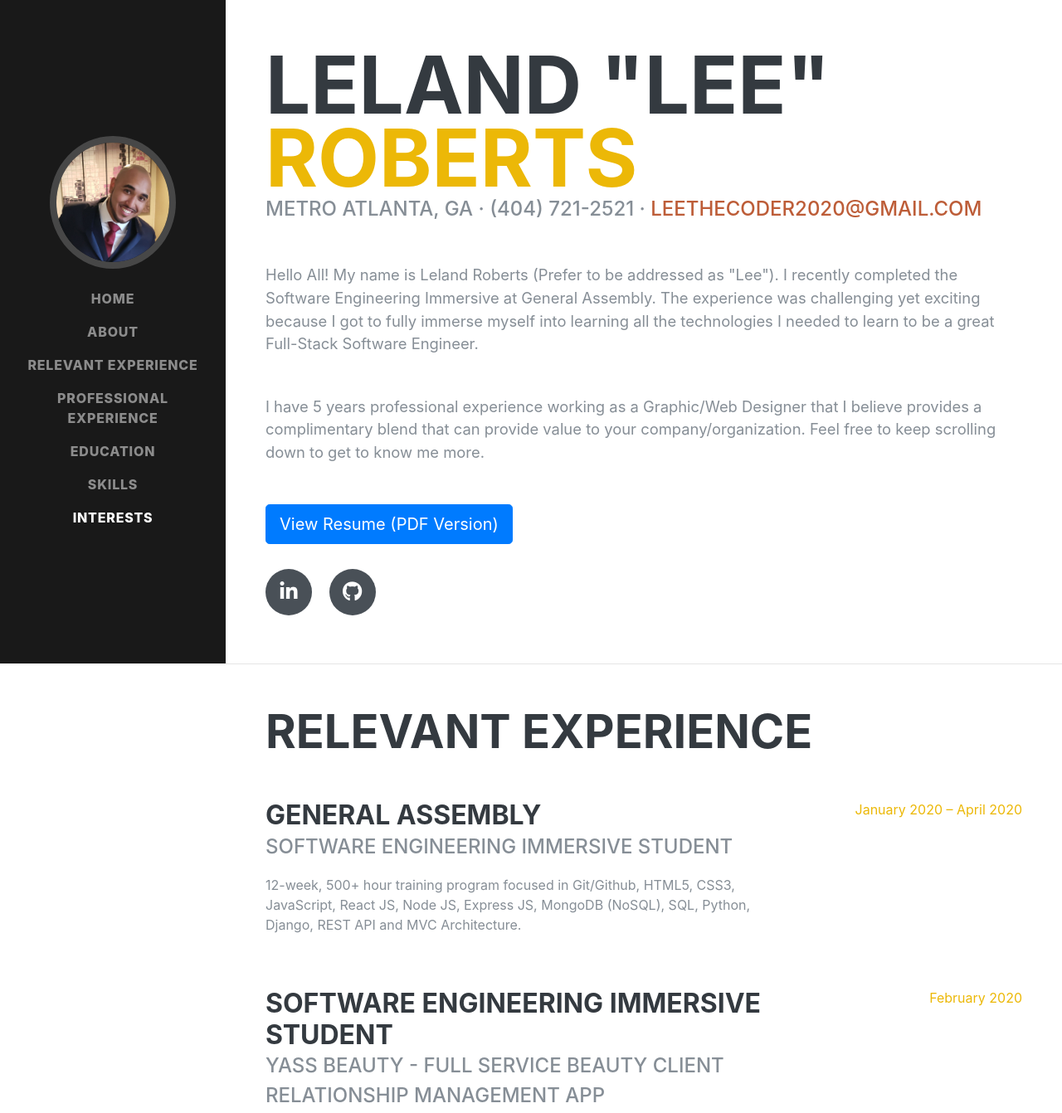
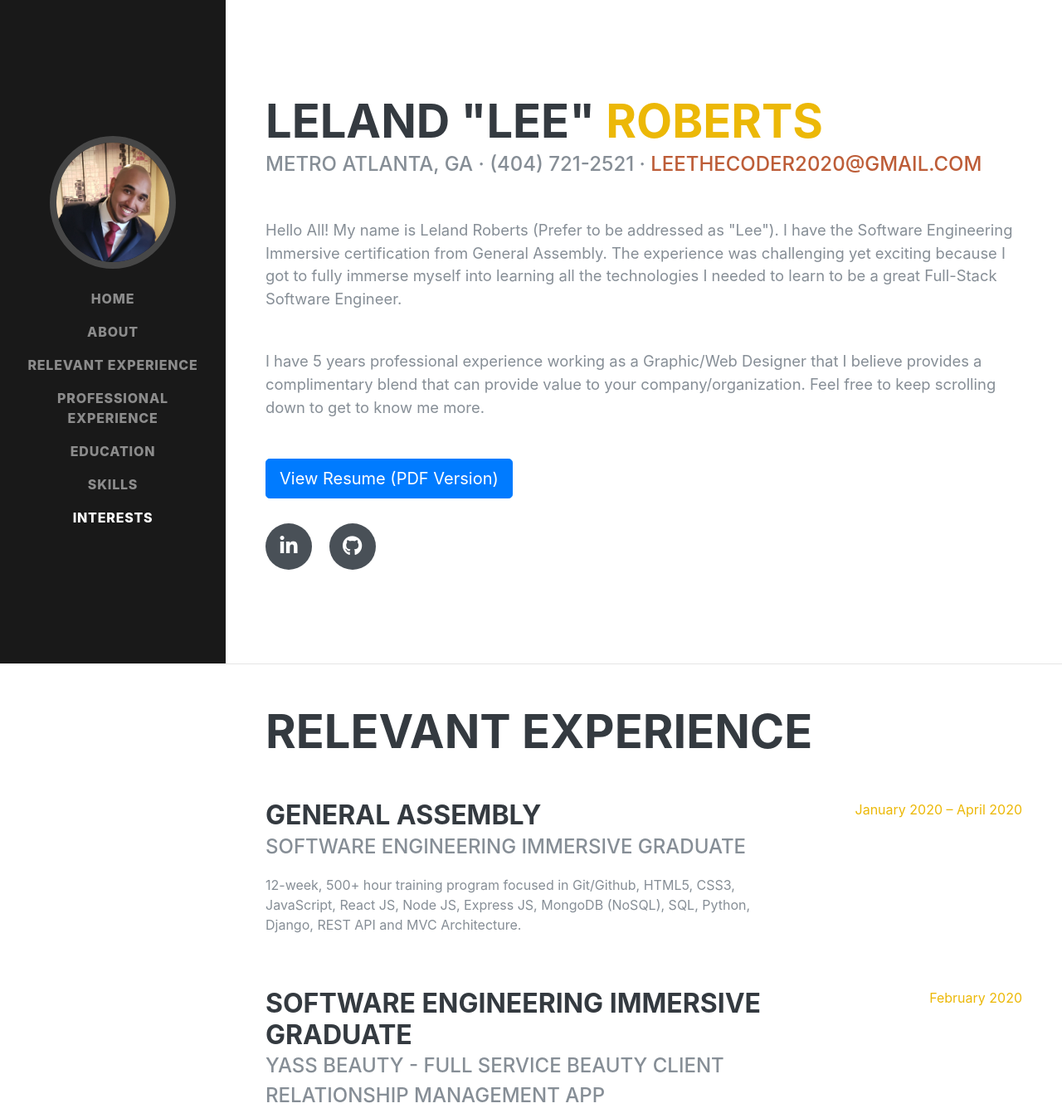
Before and after one commit to lrobert4/portfolio-resume, a website with bundled scripts: page index.html in a window 1280 px wide. Shown: the top 1342 px of the page at 83% size. Built offline with nearby package versions, Linux system fonts and the light colour scheme; a web font is replaced by a local one.

Commit message:
Edited some verbiage

```diff
--- a/index.html
+++ b/index.html
@@ -69,14 +69,14 @@
 
     <section class="resume-section p-3 p-lg-5 d-flex align-items-center" id="about">
       <div class="w-100">
-        <h1 class="mb-0">Leland "Lee"
+        <h2 class="mb-0">Leland "Lee"
           <span class="text-primary">Roberts</span>
-        </h1>
+        </h2>
         <div class="subheading mb-5">Metro Atlanta, GA · (404) 721-2521 ·
           <a href="mailto:leethecoder2020@gmail.com">leethecoder2020@gmail.com</a>
         </div>
         <p class="lead mb-5">Hello All! My name is Leland Roberts (Prefer to be addressed as "Lee").
-          I recently completed the Software Engineering Immersive at General Assembly.
+          I have the Software Engineering Immersive certification from General Assembly.
           The experience was challenging yet exciting because I got to fully immerse myself into learning
           all the technologies I needed to learn to be a great Full-Stack Software Engineer.
 
@@ -113,7 +113,7 @@
         <div class="resume-item d-flex flex-column flex-md-row justify-content-between mb-5">
           <div class="resume-content">
             <h3 class="mb-0">General Assembly</h3>
-            <div class="subheading mb-3">Software Engineering Immersive Student </div>
+            <div class="subheading mb-3">Software Engineering Immersive Graduate </div>
             <p>12-week, 500+ hour training program focused in Git/Github, HTML5, CSS3, JavaScript, React JS, Node JS,
               Express JS, MongoDB (NoSQL), SQL, Python, Django, REST API and MVC Architecture.</p>
           </div>
@@ -124,7 +124,7 @@
 
         <div class="resume-item d-flex flex-column flex-md-row justify-content-between mb-5">
           <div class="resume-content">
-            <h3 class="mb-0">Software Engineering Immersive Student</h3>
+            <h3 class="mb-0">Software Engineering Immersive Graduate</h3>
             <div class="subheading mb-3">YASS Beauty - Full Service Beauty Client Relationship Management App</div>
             <ul>
               <li>Orchestrated how MVC architecture of the app would operate.</li>
@@ -142,7 +142,7 @@
 
         <div class="resume-item d-flex flex-column flex-md-row justify-content-between mb-5">
           <div class="resume-content">
-            <h3 class="mb-0">Software Engineering Immersive Student</h3>
+            <h3 class="mb-0">Software Engineering Immersive Graduate</h3>
             <div class="subheading mb-3">Real Property Solutions - Property Management App</div>
             <ul>
               <li>Orchestrated how MVC architecture of the app would operate.</li>
@@ -234,7 +234,7 @@
         <div class="resume-item d-flex flex-column flex-md-row justify-content-between mb-5">
           <div class="resume-content">
             <h3 class="mb-0">General Assembly</h3>
-            <div class="subheading mb-3">Software Engineering Immersive</div>
+            <div class="subheading mb-3">Software Engineering Immersive Certification</div>
 
 
           </div>
```
